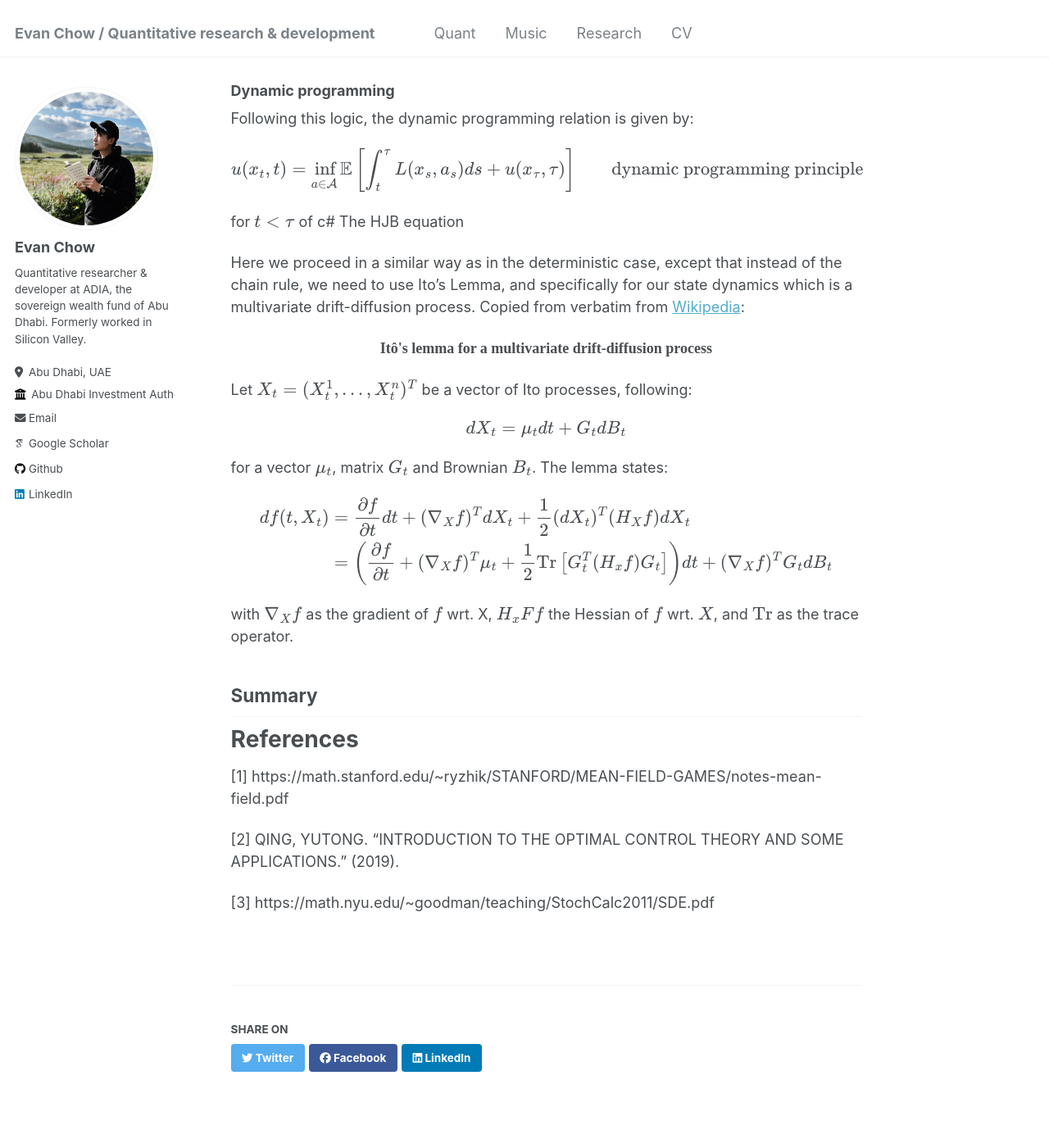
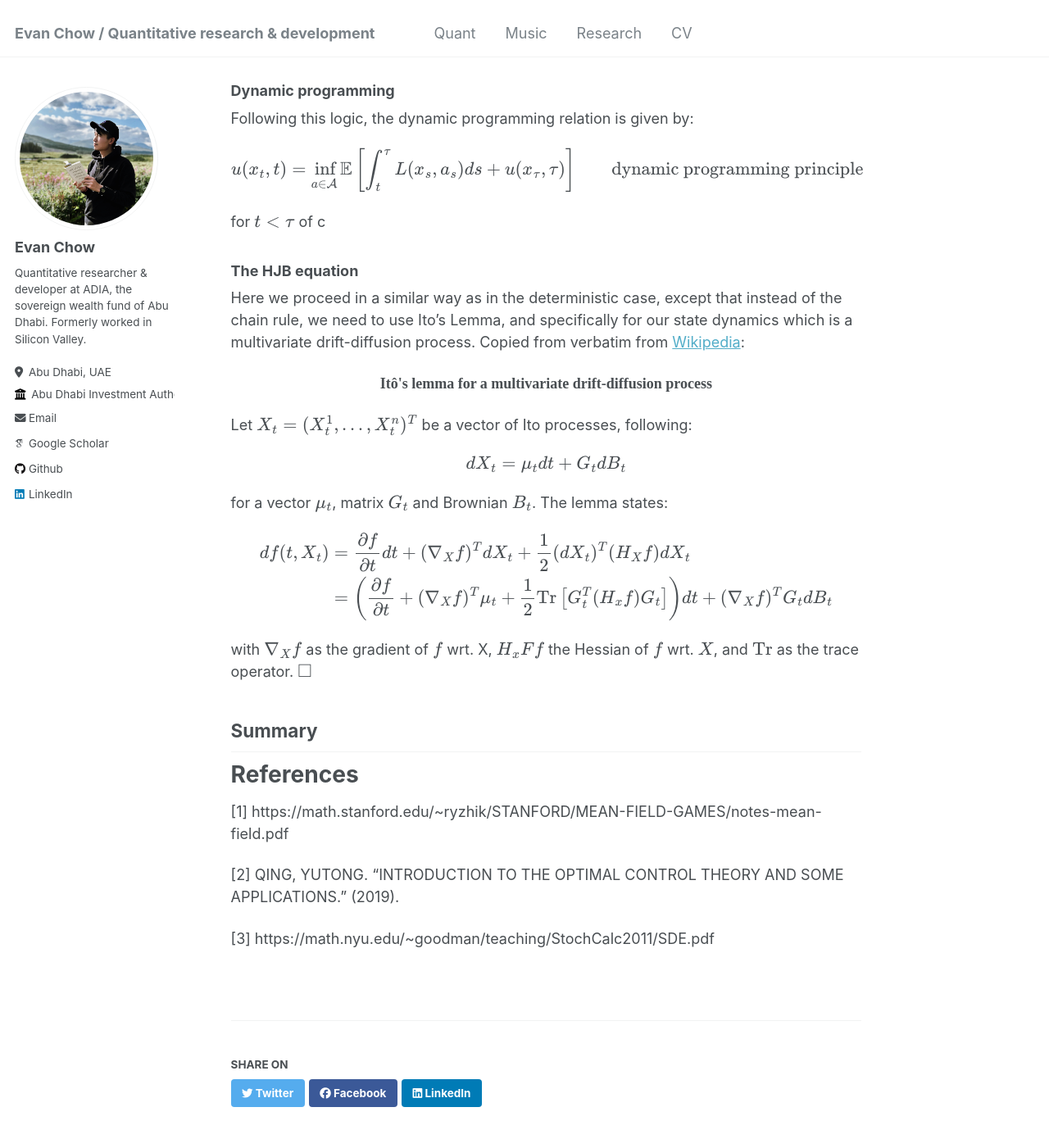
Before and after one commit to evnchw/evnchw.github.io, a Jekyll site: the page built from _quant/refresher_hjb.md, in a window 1280 px wide and 1400 px high, scrolled down 6283 px. Shown: the top 1390 px of the window at 82% size. Built offline with Jekyll 4.4.1, drawn with Linux system fonts in a browser that asks for light colours; some web fonts are replaced.

Commit message:
square box

```diff
--- a/_quant/refresher_hjb.md
+++ b/_quant/refresher_hjb.md
@@ -200,7 +200,9 @@ $$
 \end{align}
 $$
 
-for $$t < \tau$$ of c# The HJB equation
+for $$t < \tau$$ of c
+
+### The HJB equation
 
 Here we proceed in a similar way as in the deterministic case, except that instead of the chain rule, we need to use Ito's Lemma, and specifically for our state dynamics which is a multivariate drift-diffusion process. Copied from verbatim from [Wikipedia]((https://en.wikipedia.org/wiki/It%C3%B4%27s_lemma)):
 
@@ -223,7 +225,7 @@ d f(t, X_t) &= \frac{\partial f}{\partial t} dt + (\nabla_X f)^T dX_t + \frac{1}
 \end{align}
 $$
 
-with $$\nabla_X f$$ as the gradient of $$f$$ wrt. X, $$H_xFf$$ the Hessian of $$f$$ wrt. $$X$$, and $$\text{Tr}$$ as the trace operator.
+with $$\nabla_X f$$ as the gradient of $$f$$ wrt. X, $$H_xFf$$ the Hessian of $$f$$ wrt. $$X$$, and $$\text{Tr}$$ as the trace operator. $$\square$$
 
 ## Summary
 
```
